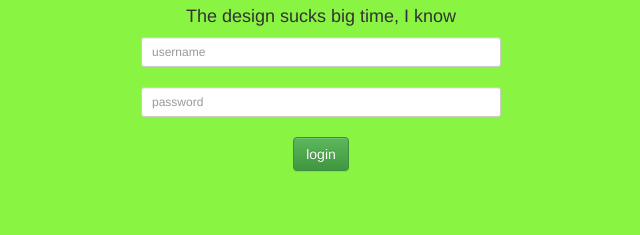
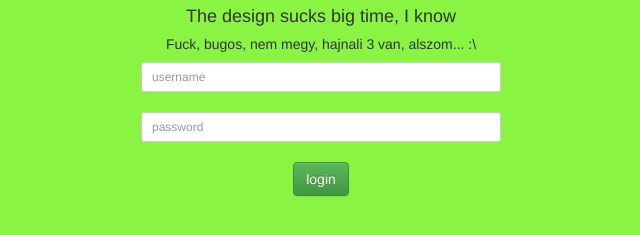
Before and after one commit to maczko22/kerdoiv-webapp, a website: page public/login.html in a window 1280 px wide. Shown: the part 327-562 px from the top of the page, without its empty margins (319-959 px from the left). Drawn offline with Linux system fonts and the light colour scheme.

Commit message:
nem megy..

```diff
--- a/public/login.html
+++ b/public/login.html
@@ -35,9 +35,10 @@
         </div>
         <div class="row text-center login">
             <div class="col-xs-offset-4 col-xs-4">
-                <form method="post" action="/" class="form-login">
+                <form method="" action="/" class="form-login">
                     <h2>Boldog szülinapot!</h2>
                     <h4>The design sucks big time, I know</h4>
+                    <h5>Fuck, bugos, nem megy, hajnali 3 van, alszom... :\</h5>
                     <input type="text" name="username" id="userName" class="form-control input-sm chat-input" placeholder="username" />
                     </br>
                     <input type="password" name="password" id="userPassword" class="form-control input-sm chat-input" placeholder="password"
```
